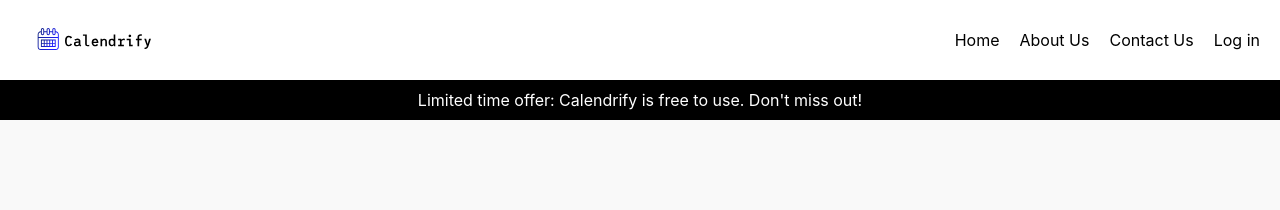
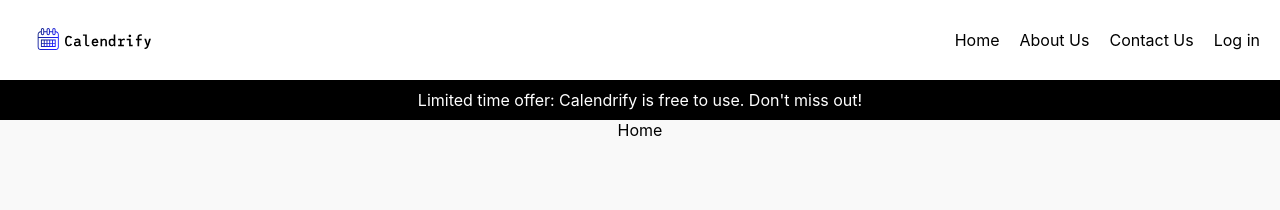
Before and after one commit to KDFida/Calendrify, a React (Create React App) app: page / in a window 1280 px wide. Shown: the top 210 px of the page. Built offline with nearby package versions, Linux system fonts and the light colour scheme.

Commit message:
Home page created, no content

```diff
--- a/src/App.js
+++ b/src/App.js
@@ -1,11 +1,12 @@
 import './App.css';
 import TopBar from './components/top-bar/topBar';
+import Home from './landing-pages/home/home';
 
 function App() {
   return (
     <div className="App">
       <div className="App-header">
-        <TopBar />
+        <Home />
 
       </div>
     </div>
--- a/src/components/top-bar/topBar.js
+++ b/src/components/top-bar/topBar.js
@@ -1,7 +1,7 @@
 import logo from '../../assets/CalendrifyLogo.svg';
 import './topBar.css';
 
-function topBar() {
+function TopBar() {
     return (
         <>
         <div className='navbar'>
@@ -24,4 +24,4 @@ function topBar() {
     )
 }
 
-export default topBar
+export default TopBar;
--- /dev/null
+++ b/src/landing-pages/home/home.js
@@ -0,0 +1,13 @@
+import React from "react";
+import TopBar from "../../components/top-bar/topBar";
+
+function Home() {
+    return (
+        <>
+            <TopBar />
+            <p>Home</p>
+        </>
+    )
+}
+
+export default Home;
```
Also changed, not shown: src/landing-pages/home/home.css (added).
